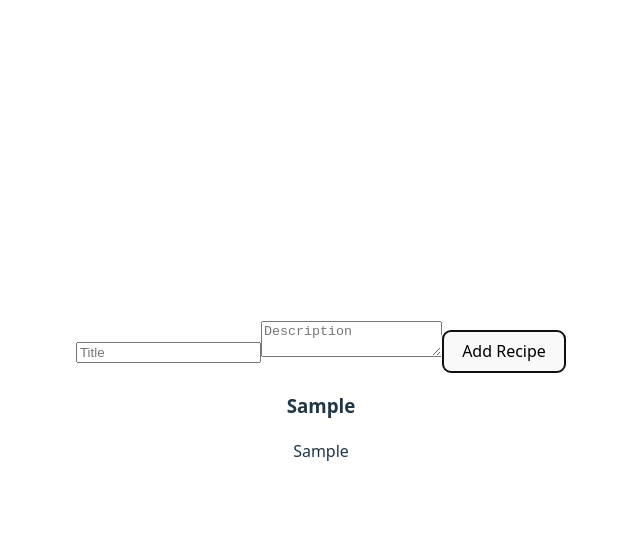
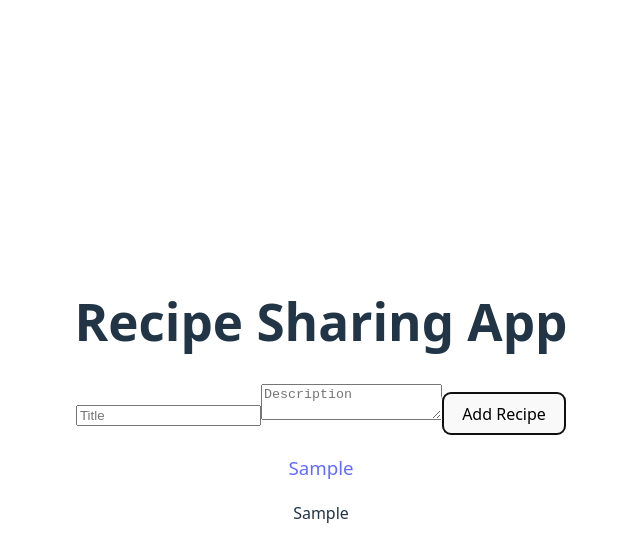
Before and after one commit to Mohamed-Amine-Nafia/alx-fe-reactjs, a React (Vite) app in the folder recipe-sharing-app/: page / in a window 1280 px wide. Both pictures are taken after typing "Sample", "Sample" into the empty fields and a click on the button "Add Recipe". Shown: the top 558 px of the page, without its empty margins (319-959 px from the left). Built offline with nearby package versions, Linux system fonts and the light colour scheme.

Commit message:
add edit and update features

```diff
--- a/recipe-sharing-app/package.json
+++ b/recipe-sharing-app/package.json
@@ -12,6 +12,7 @@
   "dependencies": {
     "react": "^19.1.1",
     "react-dom": "^19.1.1",
+    "react-router-dom": "^7.9.0",
     "zustand": "^5.0.8"
   },
   "devDependencies": {
--- a/recipe-sharing-app/src/App.jsx
+++ b/recipe-sharing-app/src/App.jsx
@@ -1,13 +1,25 @@
+import { BrowserRouter as Router, Routes, Route } from "react-router-dom";
+import RecipeList from "./components/RecipeList";
+import AddRecipeForm from "./components/AddRecipeForm";
+import RecipeDetails from "./components/RecipeDetails";
 import "./App.css";
-import AddRecipeForm from "./components/AddRecipeForm";
-import RecipeList from "./components/RecipeList";
-function App() {
+
+export default function App() {
   return (
-    <>
-      <AddRecipeForm />
-      <RecipeList />
-    </>
+    <Router>
+      <Routes>
+        <Route
+          path="/"
+          element={
+            <>
+              <h1>Recipe Sharing App</h1>
+              <AddRecipeForm />
+              <RecipeList />
+            </>
+          }
+        />
+        <Route path="/recipes/:id" element={<RecipeDetails />} />
+      </Routes>
+    </Router>
   );
 }
-
-export default App;
--- /dev/null
+++ b/recipe-sharing-app/src/components/DeleteRecipeButton.jsx
@@ -0,0 +1,15 @@
+import { useRecipeStore } from "./recipeStore";
+import { useNavigate } from "react-router-dom";
+
+const DeleteRecipeButton = ({ recipeId }) => {
+  const deleteRecipe = useRecipeStore((state) => state.deleteRecipe);
+  const navigate = useNavigate();
+
+  const handleDelete = () => {
+    deleteRecipe(recipeId);
+    navigate("/"); // back to list
+  };
+
+  return <button onClick={handleDelete}>Delete Recipe</button>;
+};
+export default DeleteRecipeButton;
--- /dev/null
+++ b/recipe-sharing-app/src/components/EditRecipeForm.jsx
@@ -0,0 +1,30 @@
+import { useState } from "react";
+import { useRecipeStore } from "./recipeStore";
+
+const EditRecipeForm = ({ recipe }) => {
+  const updateRecipe = useRecipeStore((state) => state.updateRecipe);
+  const [title, setTitle] = useState(recipe.title);
+  const [description, setDescription] = useState(recipe.description);
+
+  const handleSubmit = (e) => {
+    e.preventDefault();
+    updateRecipe({ ...recipe, title, description });
+  };
+
+  return (
+    <form onSubmit={handleSubmit}>
+      <input
+        value={title}
+        onChange={(e) => setTitle(e.target.value)}
+        placeholder="Title"
+      />
+      <textarea
+        value={description}
+        onChange={(e) => setDescription(e.target.value)}
+        placeholder="Description"
+      />
+      <button type="submit">Update Recipe</button>
+    </form>
+  );
+};
+export default EditRecipeForm;
--- /dev/null
+++ b/recipe-sharing-app/src/components/RecipeDetails.jsx
@@ -0,0 +1,29 @@
+import { useRecipeStore } from "./recipeStore";
+import { useParams, Link } from "react-router-dom";
+import EditRecipeForm from "./EditRecipeForm";
+import DeleteRecipeButton from "./DeleteRecipeButton";
+
+const RecipeDetails = () => {
+  const { id } = useParams(); // get recipeId from URL
+  const recipeId = Number(id);
+  const recipe = useRecipeStore((state) =>
+    state.recipes.find((r) => r.id === recipeId)
+  );
+
+  if (!recipe) {
+    return <h2>Recipe not found</h2>;
+  }
+
+  return (
+    <div>
+      <h1>{recipe.title}</h1>
+      <p>{recipe.description}</p>
+
+      <EditRecipeForm recipe={recipe} />
+      <DeleteRecipeButton recipeId={recipeId} />
+
+      <Link to="/">⬅ Back to Recipes</Link>
+    </div>
+  );
+};
+export default RecipeDetails;
--- a/recipe-sharing-app/src/components/RecipeList.jsx
+++ b/recipe-sharing-app/src/components/RecipeList.jsx
@@ -1,4 +1,5 @@
-import { useRecipeStore } from "./recipeStore.js";
+import { useRecipeStore } from "./recipeStore";
+import { Link } from "react-router-dom";
 
 const RecipeList = () => {
   const recipes = useRecipeStore((state) => state.recipes);
@@ -7,7 +8,9 @@
     <div>
       {recipes.map((recipe) => (
         <div key={recipe.id}>
-          <h3>{recipe.title}</h3>
+          <h3>
+            <Link to={`/recipes/${recipe.id}`}>{recipe.title}</Link>
+          </h3>
           <p>{recipe.description}</p>
         </div>
       ))}
--- a/recipe-sharing-app/src/components/recipeStore.js
+++ b/recipe-sharing-app/src/components/recipeStore.js
@@ -5,4 +5,16 @@
   addRecipe: (newRecipe) =>
     set((state) => ({ recipes: [...state.recipes, newRecipe] })),
   setRecipes: (recipes) => set({ recipes }),
+  updateRecipe: (updatedRecipe) =>
+    set((state) => ({
+      recipes: state.recipes.map((recipe) =>
+        recipe.id === updatedRecipe.id ? updatedRecipe : recipe
+      ),
+    })),
+  deleteRecipe: (id) =>
+    set((state) => ({
+      recipes: state.recipes.filter((recipe) => recipe.id !== id),
+    })),
+
+  setRecipes: (recipes) => set({ recipes }),
 }));
```
Also changed, not shown: 1 other file (tests, documents, lock files or other folders).
